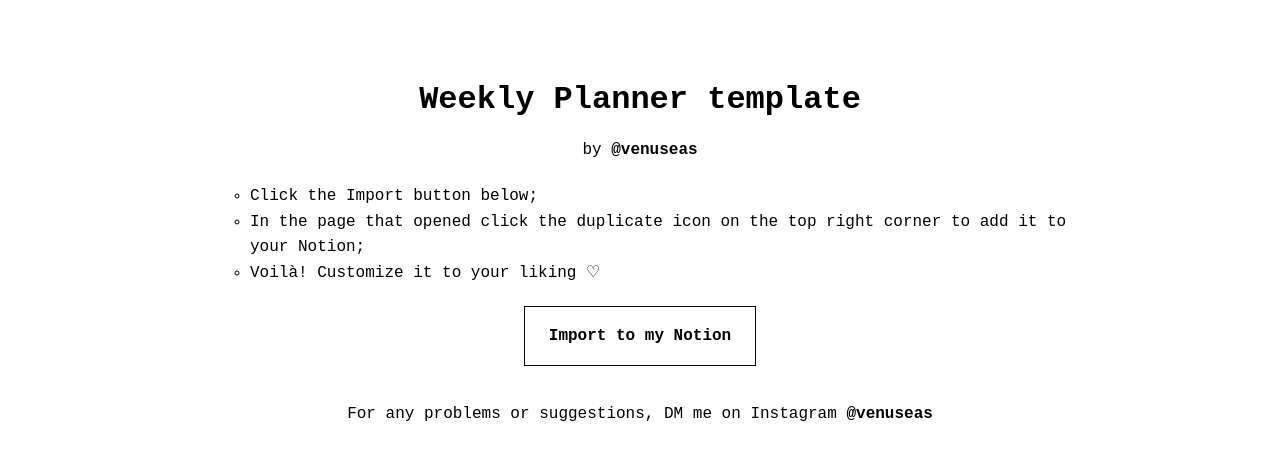
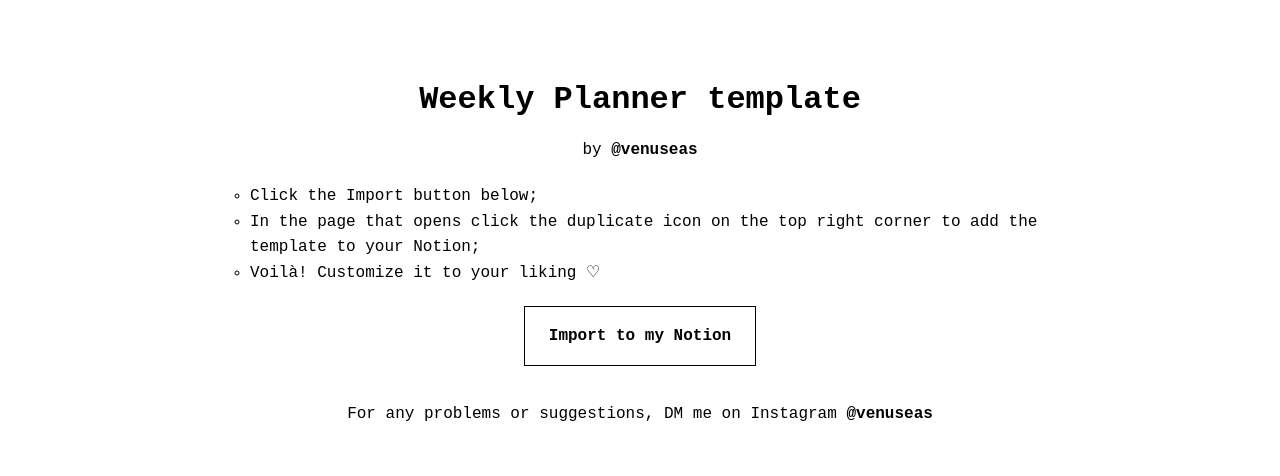
Before and after one commit to milebza/notion-widgets, a plain HTML site: page weekly-planner.html in a window 1280 px wide. Shown: the top 476 px of the page. Drawn offline with Linux system fonts and the light colour scheme.

Commit message:
Update weekly-planner.html

```diff
--- a/weekly-planner.html
+++ b/weekly-planner.html
@@ -108,7 +108,7 @@
         <p>by <a href="https://www.instagram.com/venuseas" class="instagram-link">@venuseas</a></p>
       <ul>
         <li>Click the Import button below;</li>
-        <li>In the page that opened click the duplicate icon on the top right corner to add it to your Notion;</li>
+        <li>In the page that opens click the duplicate icon on the top right corner to add the template to your Notion;</li>
         <li>Voilà! Customize it to your liking ♡</li>
       </ul>
 
```
